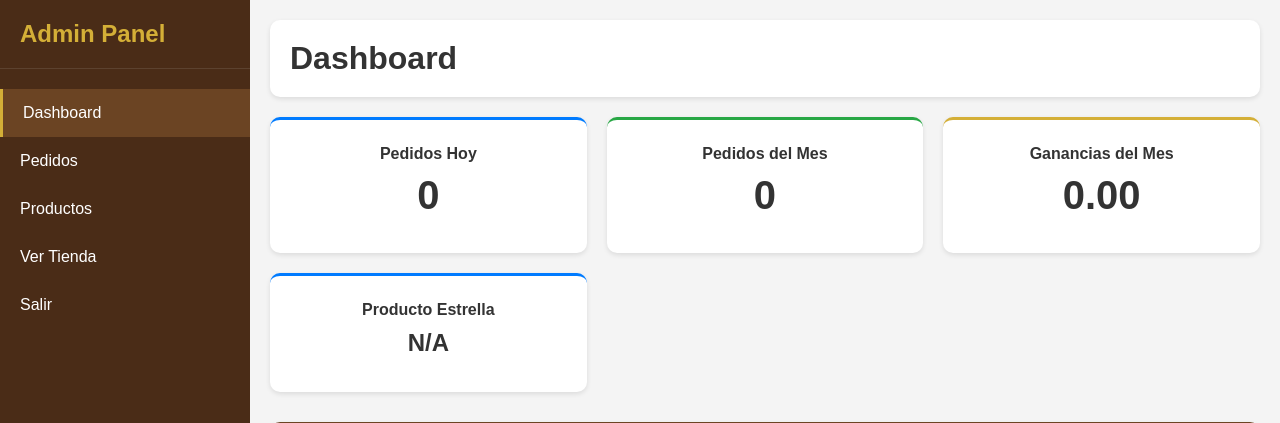
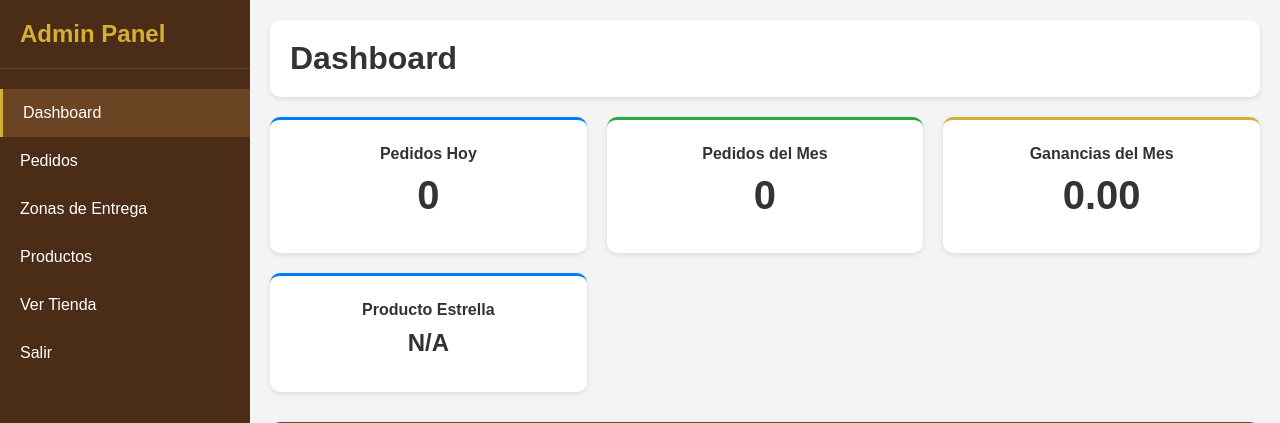
Before and after one commit to Retr0G51/chocolates-byb, a Flask app: page /admin in a window 1280 px wide. Shown: the top 423 px of the page. Run offline with Flask 3, Linux system fonts and the light colour scheme; the visitor is signed in with stand-in values (Sample User, id 1).

Commit message:
Update dashboard.html

```diff
--- a/templates/admin/dashboard.html
+++ b/templates/admin/dashboard.html
@@ -39,6 +39,7 @@
             <ul class="sidebar-menu">
                 <li><a href="/admin" class="active">Dashboard</a></li>
                 <li><a href="/admin/pedidos">Pedidos</a></li>
+                <li><a href="/admin/zonas">Zonas de Entrega</a></li>
                 <li><a href="/admin/productos">Productos</a></li>
                 <li><a href="/" target="_blank">Ver Tienda</a></li>
                 <li><a href="/logout">Salir</a></li>
```
